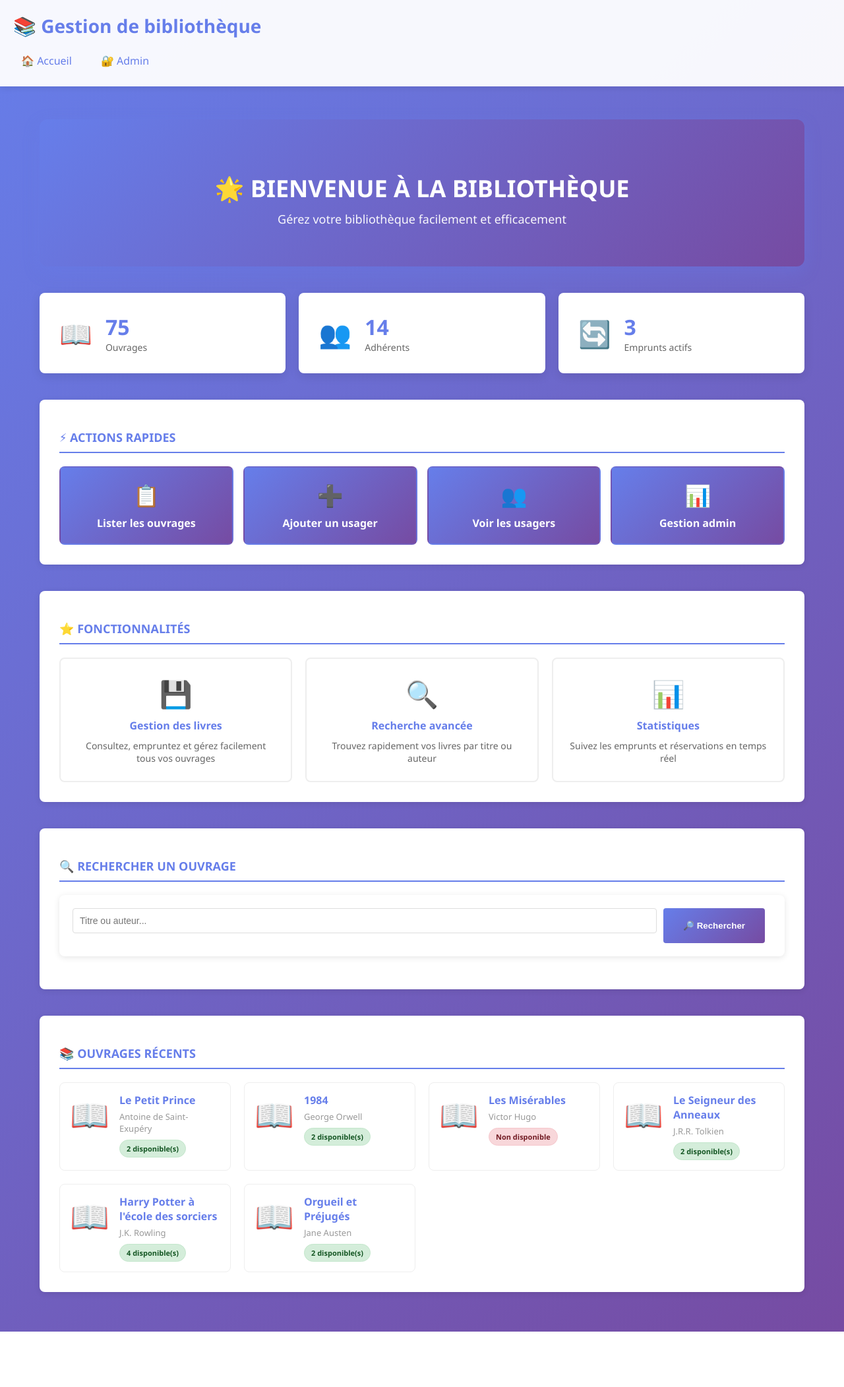
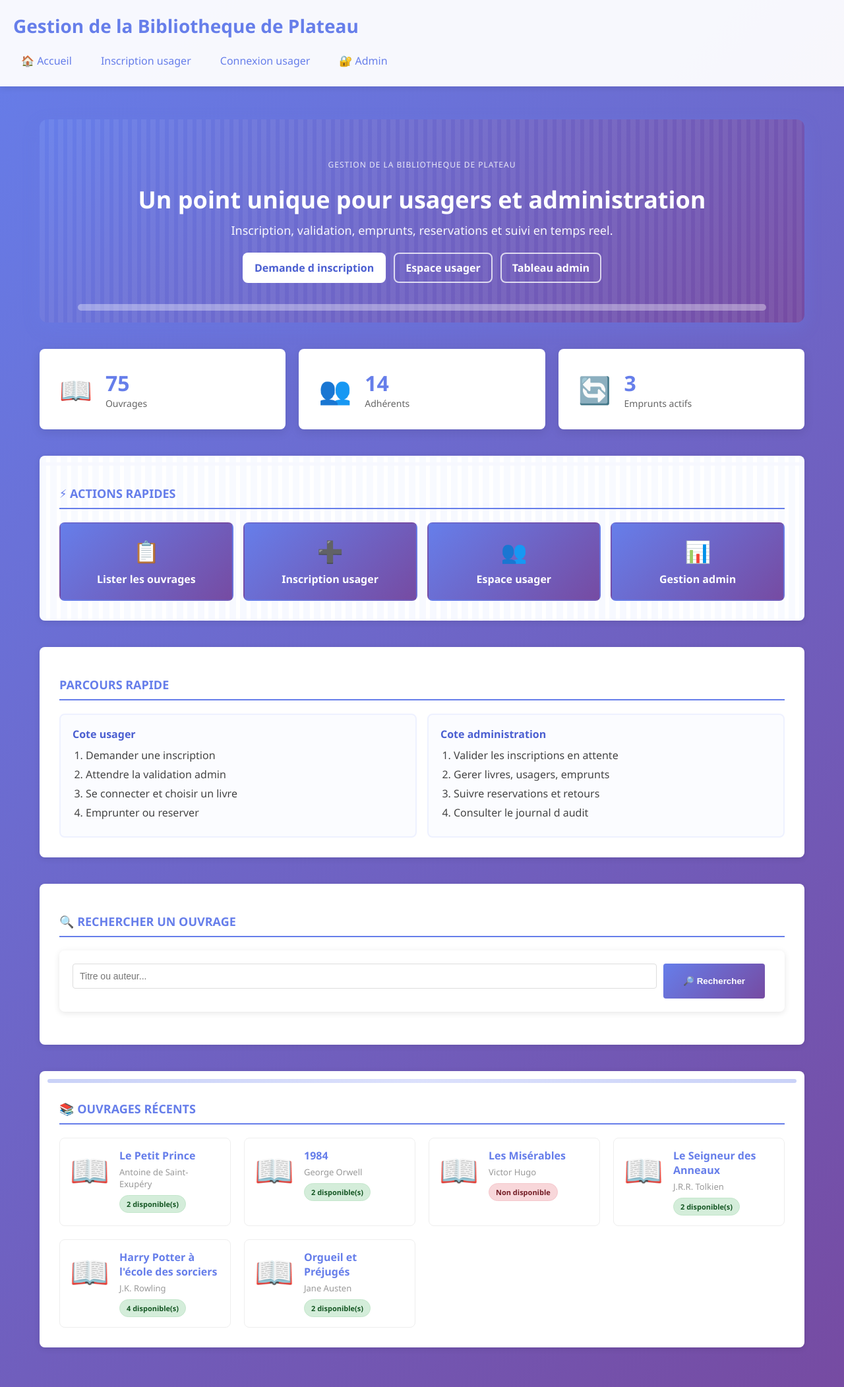
Before and after one commit to HermannYapi/PROJET-DE-FIN-DE-MODULE-DE-GENIE-LOGICIEL, a Flask app: page / in a window 1280 px wide. Shown: the whole page at 66% size. Before the commit the page ends 2019 px from the top, so only its background shows below. Run offline with Flask 2, Linux system fonts and the light colour scheme; data comes from the database, SQL or seed files in the repository; data that the repository does not hold is empty; parts of the project's set-up code (start-up, migrations or seed data) failed here and were passed over.

Commit message:
Add remaining UI, auth, and admin dashboard updates

```diff
--- a/models.py
+++ b/models.py
@@ -7,7 +7,13 @@ class User(db.Model):
     id = db.Column(db.Integer, primary_key=True)
     name = db.Column(db.String(120), nullable=False)
     email = db.Column(db.String(120), unique=True, nullable=False)
+    card_number = db.Column(db.String(32), unique=True, nullable=True)
+    affiliation = db.Column(db.String(80), nullable=True)
+    phone = db.Column(db.String(32), nullable=True)
     registered_on = db.Column(db.DateTime, default=datetime.utcnow)
+    approved = db.Column(db.Boolean, default=False, nullable=False)
+    approved_on = db.Column(db.DateTime, nullable=True)
+    is_active = db.Column(db.Boolean, default=True, nullable=False)
 
     loans = db.relationship('Loan', backref='user', lazy=True)
     reservations = db.relationship('Reservation', backref='user', lazy=True)
@@ -19,6 +25,11 @@ class Book(db.Model):
     id = db.Column(db.Integer, primary_key=True)
     title = db.Column(db.String(250), nullable=False)
     author = db.Column(db.String(200))
+    isbn = db.Column(db.String(20), unique=True, nullable=True)
+    publisher = db.Column(db.String(200), nullable=True)
+    publication_year = db.Column(db.Integer, nullable=True)
+    language = db.Column(db.String(60), nullable=True)
+    category = db.Column(db.String(120), nullable=True)
     total_copies = db.Column(db.Integer, default=1)
 
     loans = db.relationship('Loan', backref='book', lazy=True)
@@ -35,10 +46,22 @@ class Loan(db.Model):
     borrowed_on = db.Column(db.DateTime, default=datetime.utcnow)
     due_date = db.Column(db.DateTime, default=lambda: datetime.utcnow() + timedelta(days=14))
     returned = db.Column(db.Boolean, default=False)
+    returned_on = db.Column(db.DateTime, nullable=True)
 
 class Reservation(db.Model):
     id = db.Column(db.Integer, primary_key=True)
     user_id = db.Column(db.Integer, db.ForeignKey('user.id'), nullable=False)
     book_id = db.Column(db.Integer, db.ForeignKey('book.id'), nullable=False)
     reserved_on = db.Column(db.DateTime, default=datetime.utcnow)
+    expires_on = db.Column(db.DateTime, default=lambda: datetime.utcnow() + timedelta(days=7))
     active = db.Column(db.Boolean, default=True)
+
+class AuditLog(db.Model):
+    id = db.Column(db.Integer, primary_key=True)
+    actor_type = db.Column(db.String(32), nullable=False)  # admin, user, system
+    actor_id = db.Column(db.Integer, nullable=True)
+    action = db.Column(db.String(120), nullable=False)
+    entity_type = db.Column(db.String(32), nullable=False)  # user, book, loan, reservation
+    entity_id = db.Column(db.Integer, nullable=True)
+    payload = db.Column(db.Text, nullable=True)
+    created_on = db.Column(db.DateTime, default=datetime.utcnow, nullable=False)
--- a/static/style.css
+++ b/static/style.css
@@ -312,6 +312,38 @@ a:hover {
   text-align: center;
   margin-bottom: 40px;
   box-shadow: 0 8px 25px rgba(102, 126, 234, 0.3);
+  position: relative;
+  overflow: hidden;
+}
+
+.hero::before {
+  content: "";
+  position: absolute;
+  inset: 0;
+  opacity: 0.2;
+  pointer-events: none;
+  background:
+    repeating-linear-gradient(
+      90deg,
+      rgba(255, 255, 255, 0.3) 0 8px,
+      transparent 8px 14px
+    );
+}
+
+.hero::after {
+  content: "";
+  position: absolute;
+  left: 5%;
+  right: 5%;
+  bottom: 18px;
+  height: 10px;
+  border-radius: 10px;
+  background: rgba(255, 255, 255, 0.35);
+}
+
+.hero-content {
+  position: relative;
+  z-index: 1;
 }
 
 .hero-title {
@@ -323,6 +355,47 @@ a:hover {
 .hero-subtitle {
   font-size: 18px;
   opacity: 0.95;
+}
+
+.hero-kicker {
+  text-transform: uppercase;
+  letter-spacing: 1px;
+  font-size: 12px;
+  opacity: 0.85;
+  margin-bottom: 10px;
+}
+
+.hero-ctas {
+  margin-top: 22px;
+  display: flex;
+  justify-content: center;
+  flex-wrap: wrap;
+  gap: 12px;
+}
+
+.hero-btn {
+  display: inline-block;
+  text-decoration: none;
+  border-radius: 8px;
+  padding: 10px 16px;
+  font-weight: 600;
+  border: 2px solid transparent;
+  transition: all 0.2s;
+}
+
+.hero-btn.primary {
+  background: #ffffff;
+  color: #4b5fd1;
+}
+
+.hero-btn.secondary {
+  background: transparent;
+  color: #ffffff;
+  border-color: rgba(255, 255, 255, 0.75);
+}
+
+.hero-btn:hover {
+  transform: translateY(-2px);
 }
 
 /* Stats Cards Section */
@@ -375,6 +448,8 @@ a:hover {
   border-radius: 8px;
   box-shadow: 0 2px 10px rgba(0, 0, 0, 0.1);
   margin-bottom: 40px;
+  position: relative;
+  overflow: hidden;
 }
 
 .quick-actions h3 {
@@ -382,12 +457,73 @@ a:hover {
   margin-bottom: 20px;
   padding-bottom: 10px;
   border-bottom: 2px solid #667eea;
+  position: relative;
+  z-index: 1;
+}
+
+.quick-actions::before {
+  content: "";
+  position: absolute;
+  inset: 0;
+  pointer-events: none;
+  opacity: 0.18;
+  background:
+    linear-gradient(0deg, transparent 94%, #cfd8ff 94% 96%, transparent 96%),
+    repeating-linear-gradient(
+      90deg,
+      #d8e0ff 0 10px,
+      transparent 10px 16px
+    );
+}
+
+.quick-flow {
+  background: white;
+  padding: 30px;
+  border-radius: 8px;
+  box-shadow: 0 2px 10px rgba(0, 0, 0, 0.1);
+  margin-bottom: 40px;
+}
+
+.quick-flow h3 {
+  color: #667eea;
+  margin-bottom: 20px;
+  padding-bottom: 10px;
+  border-bottom: 2px solid #667eea;
+}
+
+.flow-grid {
+  display: grid;
+  grid-template-columns: repeat(auto-fit, minmax(280px, 1fr));
+  gap: 16px;
+}
+
+.flow-card {
+  border: 2px solid #eef1ff;
+  border-radius: 8px;
+  padding: 18px;
+  background: #fbfcff;
+}
+
+.flow-card h4 {
+  color: #4b5fd1;
+  margin-bottom: 10px;
+}
+
+.flow-card ol {
+  margin-left: 20px;
+}
+
+.flow-card li {
+  margin: 7px 0;
+  color: #444;
 }
 
 .actions-grid {
   display: grid;
   grid-template-columns: repeat(auto-fit, minmax(200px, 1fr));
   gap: 15px;
+  position: relative;
+  z-index: 1;
 }
 
 .action-btn {
@@ -416,56 +552,6 @@ a:hover {
 .action-text {
   font-weight: 600;
   text-align: center;
-}
-
-/* Features Section */
-.features {
-  background: white;
-  padding: 30px;
-  border-radius: 8px;
-  box-shadow: 0 2px 10px rgba(0, 0, 0, 0.1);
-  margin-bottom: 40px;
-}
-
-.features h3 {
-  color: #667eea;
-  margin-bottom: 20px;
-  padding-bottom: 10px;
-  border-bottom: 2px solid #667eea;
-}
-
-.features-grid {
-  display: grid;
-  grid-template-columns: repeat(auto-fit, minmax(250px, 1fr));
-  gap: 20px;
-}
-
-.feature-box {
-  padding: 25px;
-  border: 2px solid #eee;
-  border-radius: 8px;
-  text-align: center;
-  transition: all 0.3s;
-}
-
-.feature-box:hover {
-  border-color: #667eea;
-  box-shadow: 0 4px 15px rgba(102, 126, 234, 0.1);
-}
-
-.feature-icon {
-  font-size: 40px;
-  margin-bottom: 10px;
-}
-
-.feature-box h4 {
-  color: #667eea;
-  margin-bottom: 10px;
-}
-
-.feature-box p {
-  color: #666;
-  font-size: 14px;
 }
 
 /* Search Section */
@@ -527,6 +613,8 @@ a:hover {
   border-radius: 8px;
   box-shadow: 0 2px 10px rgba(0, 0, 0, 0.1);
   margin-bottom: 40px;
+  position: relative;
+  overflow: hidden;
 }
 
 .recent-books h3 {
@@ -534,12 +622,28 @@ a:hover {
   margin-bottom: 20px;
   padding-bottom: 10px;
   border-bottom: 2px solid #667eea;
+  position: relative;
+  z-index: 1;
+}
+
+.recent-books::before {
+  content: "";
+  position: absolute;
+  top: 12px;
+  left: 12px;
+  right: 12px;
+  height: 6px;
+  border-radius: 6px;
+  background: linear-gradient(90deg, #667eea, #9aa8f7, #667eea);
+  opacity: 0.35;
 }
 
 .books-list {
   display: grid;
   grid-template-columns: repeat(auto-fill, minmax(250px, 1fr));
   gap: 20px;
+  position: relative;
+  z-index: 1;
 }
 
 .book-card {
--- a/templates/index.html
+++ b/templates/index.html
@@ -4,8 +4,14 @@
   <!-- Hero Section -->
   <section class="hero">
     <div class="hero-content">
-      <h2 class="hero-title">🌟 BIENVENUE À LA BIBLIOTHÈQUE</h2>
-      <p class="hero-subtitle">Gérez votre bibliothèque facilement et efficacement</p>
+      <p class="hero-kicker">Gestion de la Bibliotheque de Plateau</p>
+      <h2 class="hero-title">Un point unique pour usagers et administration</h2>
+      <p class="hero-subtitle">Inscription, validation, emprunts, reservations et suivi en temps reel.</p>
+      <div class="hero-ctas">
+        <a href="{{ url_for('user_register') }}" class="hero-btn primary">Demande d inscription</a>
+        <a href="{{ url_for('user_portal') }}" class="hero-btn secondary">Espace usager</a>
+        <a href="/admin" class="hero-btn secondary">Tableau admin</a>
+      </div>
     </div>
   </section>
 
@@ -42,13 +48,13 @@
         <span class="action-icon">📋</span>
         <span class="action-text">Lister les ouvrages</span>
       </a>
-      <a href="/register" class="action-btn">
+      <a href="{{ url_for('user_register') }}" class="action-btn">
         <span class="action-icon">➕</span>
-        <span class="action-text">Ajouter un usager</span>
+        <span class="action-text">Inscription usager</span>
       </a>
-      <a href="/users" class="action-btn">
+      <a href="{{ url_for('user_portal') }}" class="action-btn">
         <span class="action-icon">👥</span>
-        <span class="action-text">Voir les usagers</span>
+        <span class="action-text">Espace usager</span>
       </a>
       <a href="/admin" class="action-btn">
         <span class="action-icon">📊</span>
@@ -57,25 +63,28 @@
     </div>
   </section>
 
-  <!-- Features -->
-  <section class="features">
-    <h3>⭐ FONCTIONNALITÉS</h3>
-    <div class="features-grid">
-      <div class="feature-box">
-        <div class="feature-icon">💾</div>
-        <h4>Gestion des livres</h4>
-        <p>Consultez, empruntez et gérez facilement tous vos ouvrages</p>
-      </div>
-      <div class="feature-box">
-        <div class="feature-icon">🔍</div>
-        <h4>Recherche avancée</h4>
-        <p>Trouvez rapidement vos livres par titre ou auteur</p>
-      </div>
-      <div class="feature-box">
-        <div class="feature-icon">📊</div>
-        <h4>Statistiques</h4>
-        <p>Suivez les emprunts et réservations en temps réel</p>
-      </div>
+  <!-- User/Admin Journey -->
+  <section class="quick-flow">
+    <h3>PARCOURS RAPIDE</h3>
+    <div class="flow-grid">
+      <article class="flow-card">
+        <h4>Cote usager</h4>
+        <ol>
+          <li>Demander une inscription</li>
+          <li>Attendre la validation admin</li>
+          <li>Se connecter et choisir un livre</li>
+          <li>Emprunter ou reserver</li>
+        </ol>
+      </article>
+      <article class="flow-card">
+        <h4>Cote administration</h4>
+        <ol>
+          <li>Valider les inscriptions en attente</li>
+          <li>Gerer livres, usagers, emprunts</li>
+          <li>Suivre reservations et retours</li>
+          <li>Consulter le journal d audit</li>
+        </ol>
+      </article>
     </div>
   </section>
 
--- a/templates/layout.html
+++ b/templates/layout.html
@@ -3,12 +3,12 @@
   <head>
     <meta charset="utf-8">
     <meta name="viewport" content="width=device-width, initial-scale=1">
-    <title>Bibliothèque - Gestion</title>
+    <title>Gestion de la Bibliotheque de Plateau</title>
     <link rel="stylesheet" href="/static/style.css">
   </head>
   <body>
     <header>
-      <h1>📚 Gestion de bibliothèque</h1>
+      <h1>Gestion de la Bibliotheque de Plateau</h1>
       <nav>
         <a href="/">🏠 Accueil</a>
         {% if session.get('admin') %}
@@ -18,8 +18,15 @@
           <a href="/add_book">➕ Ajouter livre</a>
           <a href="/register">📝 Inscription</a>
           <a href="/admin">⚙️ Administration</a>
+          <a href="/admin/audit">Audit</a>
           <a href="/admin/logout" class="nav-logout">🔓 Déconnexion</a>
         {% else %}
+          <a href="{{ url_for('user_register') }}">Inscription usager</a>
+          <a href="{{ url_for('user_login') }}">Connexion usager</a>
+          {% if session.get('user_id') %}
+            <a href="{{ url_for('user_portal') }}">Espace usager</a>
+            <a href="{{ url_for('user_logout') }}">Deconnexion usager</a>
+          {% endif %}
           <a href="/admin/login" class="nav-login">🔐 Admin</a>
         {% endif %}
       </nav>
```
Also changed, not shown: init_db.py (+20 -4 lines), templates/audit.html (added, +50 -0 lines), templates/profile.html (+14 -3 lines), templates/reservations_dashboard.html (+21 -0 lines), templates/user_login.html (added, +12 -0 lines), templates/user_pending.html (added, +13 -0 lines), templates/user_register.html (added, +15 -0 lines), templates/users.html (+51 -0 lines), README.md.
